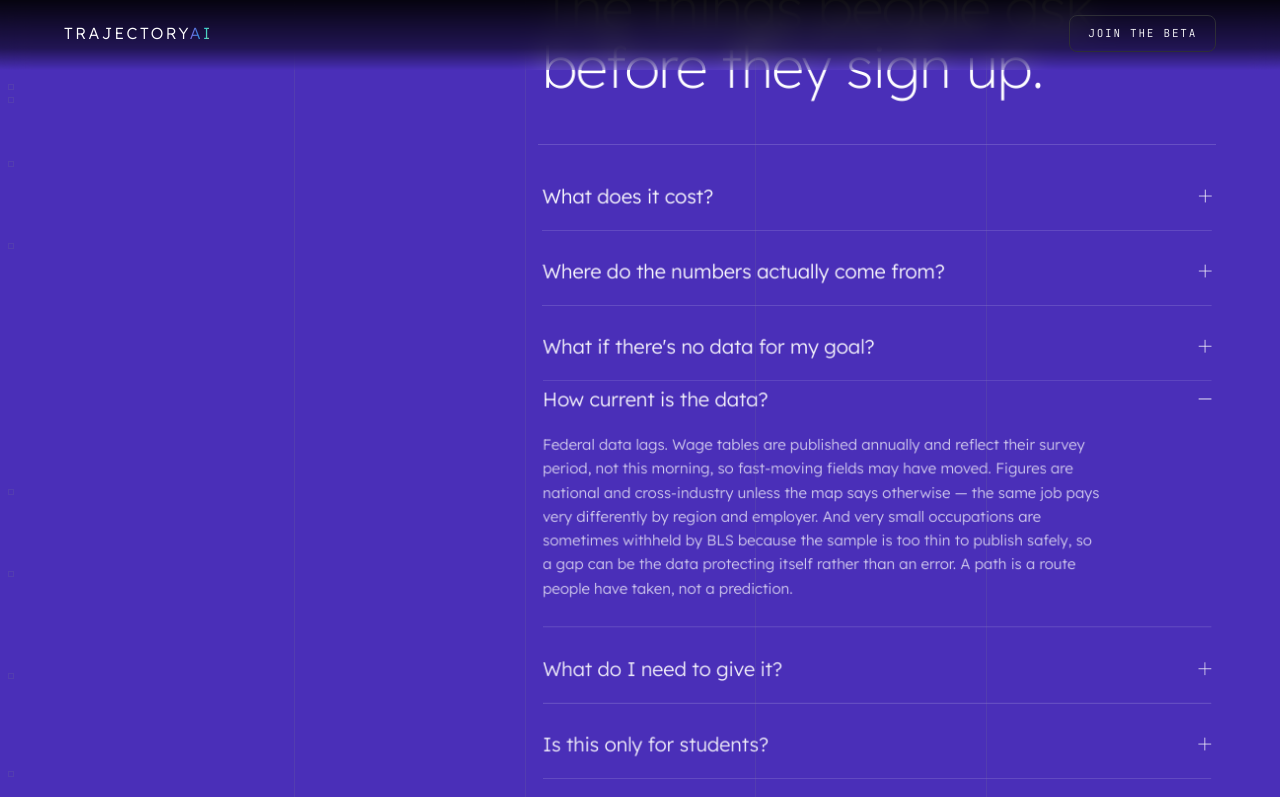
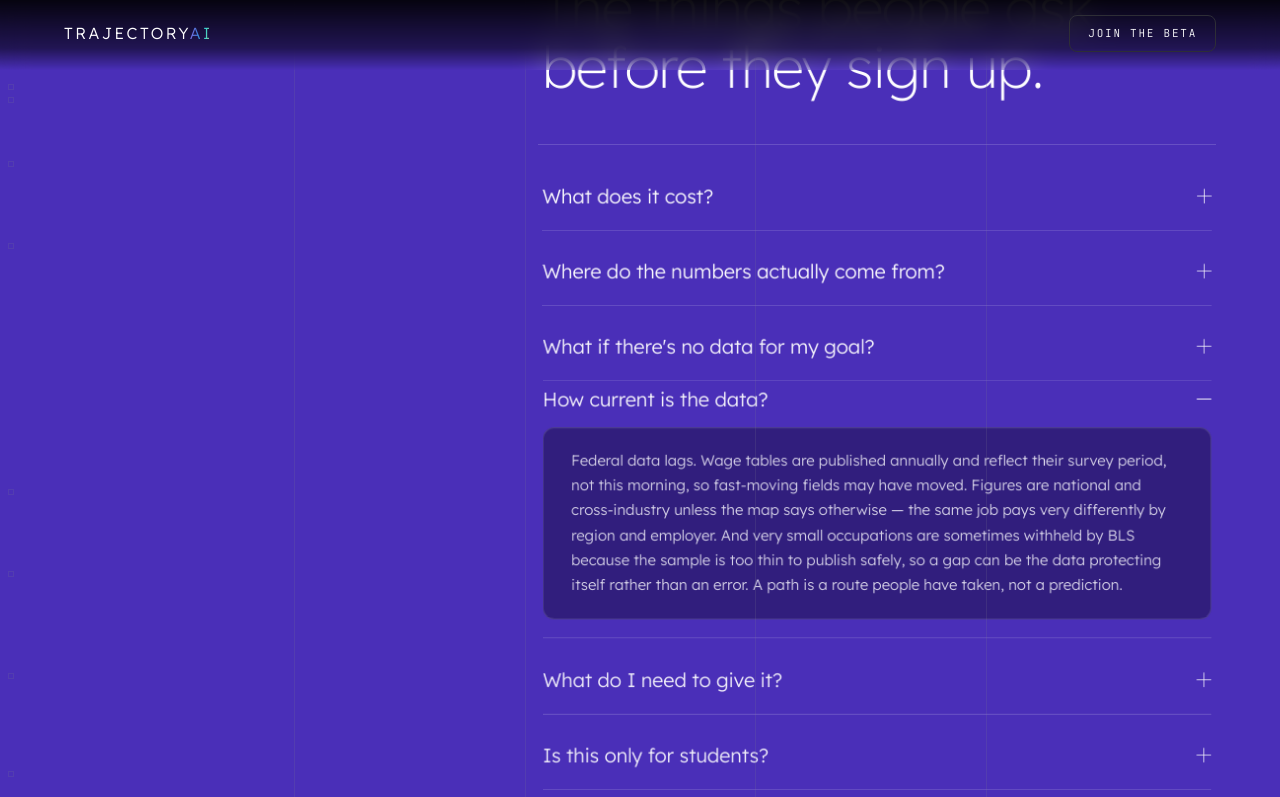
Before and after one commit to oeguobadia-dot/trajectory_landing_page, a website: page src/index.html in a window 1280 px wide. Both pictures are taken after a click on the heading "How current is the data?". Shown: the part 7397-8194 px from the top of the page. Drawn offline with Linux system fonts and the light colour scheme; a web font is replaced by a local one.

Commit message:
FAQ Integration

```diff
--- a/src/index.html
+++ b/src/index.html
@@ -490,29 +490,48 @@ body.over-brand .thread-head{box-shadow:0 0 14px rgba(255,255,255,.6)}
 /* ---------- reform: elements disperse and reassemble across boundaries ---------- */
 .rf{will-change:transform,opacity}
 
-/* ---------- FAQ, after Cleanmeter's accordion ---------- */
+/* ---------- FAQ: single-open animated accordion ---------- */
 .faq-sec{display:grid;grid-template-columns:1fr;gap:clamp(22px,3vw,38px)}
 @media(min-width:960px){.faq-sec{grid-template-columns:.9fr 1.4fr;align-items:start}}
-/* a question and its toggle need to stay visibly paired, so the list gets a
-   measure instead of spanning the full page width */
 .faq{border-top:1px solid var(--rule);margin-top:clamp(34px,4.5vw,58px)}
-.faq details{border-bottom:1px solid var(--rule)}
+.faq details{
+  border-bottom:1px solid var(--rule);overflow:hidden;height:auto;
+  transition:height .30s var(--ease),background .30s var(--ease),border-color .30s var(--ease);
+}
 .faq summary{
   list-style:none;cursor:pointer;padding:22px 0;
   display:grid;grid-template-columns:1fr auto;gap:24px;align-items:center;
   font-family:var(--head);font-weight:300;font-size:clamp(16px,1.7vw,20px);
-  letter-spacing:-.005em;transition:color .3s var(--ease);
+  letter-spacing:-.005em;
+  transition:color .28s var(--ease),padding .30s var(--ease),transform .30s var(--ease);
 }
 .faq summary::-webkit-details-marker{display:none}
-.faq summary:hover{color:var(--ash)}
-.faq .plus{position:relative;width:13px;height:13px;flex:none}
-.faq .plus::before,.faq .plus::after{content:"";position:absolute;background:var(--ash);
-  transition:transform .4s var(--ease),background .4s var(--ease)}
-.faq .plus::before{left:0;top:6px;width:13px;height:1px}
-.faq .plus::after{top:0;left:6px;width:1px;height:13px}
-.faq details[open] .plus::after{transform:rotate(90deg)}
-.faq details[open] .plus::before,.faq details[open] .plus::after{background:var(--accent)}
-.faq .ans{padding:0 0 26px;max-width:62ch;font-size:15px;line-height:1.62;color:var(--ash)}
+.faq summary:hover{color:#fff;transform:translateX(4px)}
+.faq details[open] summary{color:#fff;padding-bottom:16px}
+.faq .plus{position:relative;width:15px;height:15px;flex:none}
+.faq .plus::before,.faq .plus::after{
+  content:"";position:absolute;background:var(--ash);border-radius:1px;
+  transition:transform .32s var(--ease),background .32s var(--ease),opacity .32s var(--ease)
+}
+.faq .plus::before{left:0;top:7px;width:15px;height:1px}
+.faq .plus::after{top:0;left:7px;width:1px;height:15px}
+.faq details[open]:not(.is-closing) .plus::after{transform:rotate(90deg);opacity:0}
+.faq details[open]:not(.is-closing) .plus::before{background:#fff}
+.faq details.is-closing .plus::before,.faq details.is-closing .plus::after{background:var(--ash)}
+.faq .ans{
+  max-width:none;margin:0 0 18px;padding:20px clamp(18px,2.2vw,28px) 22px;
+  border:1px solid rgba(255,255,255,.14);border-radius:var(--radius-box);
+  background:rgba(12,8,35,.30);box-shadow:inset 0 1px 0 rgba(255,255,255,.035);
+  font-size:15px;line-height:1.68;color:rgba(255,255,255,.84);
+  opacity:0;transform:translateY(-10px) scale(.992);
+  transition:opacity .30s var(--ease),transform .34s var(--ease),background .30s var(--ease);
+}
+.faq details[open]:not(.is-closing) .ans{opacity:1;transform:none;background:rgba(12,8,35,.42)}
+.faq details.is-closing .ans{opacity:0;transform:translateY(-7px) scale(.995)}
+@media(max-width:639px){
+  .faq summary{padding-block:19px;gap:18px}
+  .faq .ans{padding:18px;margin-bottom:14px}
+}
 
 /* ---------- word-by-word reveal, after Cleanmeter's manifesto block ---------- */
 [data-words] .w{display:inline-block;transition:opacity .1s linear}
@@ -1545,6 +1564,86 @@ const Track = (() => {
 /* ============================================================================
    5 — INTERACTIONS
    ============================================================================ */
+/* FAQ accordion — exactly one answer may be open at a time. */
+(function faqAccordion(){
+  const faq = document.querySelector('.faq');
+  if (!faq) return;
+
+  const items = [...faq.querySelectorAll('details')];
+  const reduced = matchMedia('(prefers-reduced-motion: reduce)').matches;
+  let busy = false;
+
+  // Guard against an author accidentally shipping more than one item open.
+  let foundOpen = false;
+  items.forEach(d => {
+    if (!d.open) return;
+    if (foundOpen) d.open = false;
+    foundOpen = true;
+  });
+
+  const wait = (el, ms) => new Promise(resolve => {
+    let done = false;
+    const finish = () => {
+      if (done) return;
+      done = true;
+      el.removeEventListener('transitionend', onEnd);
+      resolve();
+    };
+    const onEnd = e => { if (e.propertyName === 'height') finish(); };
+    el.addEventListener('transitionend', onEnd);
+    setTimeout(finish, ms);
+  });
+
+  async function closeItem(d){
+    if (!d.open) return;
+    if (reduced){ d.open = false; return; }
+
+    d.classList.add('is-closing');
+    d.style.height = d.scrollHeight + 'px';
+    d.offsetHeight; // lock the current rendered height before collapsing
+    const summaryH = d.querySelector('summary').offsetHeight;
+    requestAnimationFrame(() => { d.style.height = summaryH + 'px'; });
+    await wait(d, 360);
+    d.open = false;
+    d.classList.remove('is-closing');
+    d.style.height = '';
+  }
+
+  async function openItem(d){
+    if (d.open) return;
+    if (reduced){ d.open = true; return; }
+
+    const summary = d.querySelector('summary');
+    const startH = summary.offsetHeight;
+    d.style.height = startH + 'px';
+    d.open = true;
+    const endH = d.scrollHeight;
+    d.offsetHeight;
+    requestAnimationFrame(() => { d.style.height = endH + 'px'; });
+    await wait(d, 380);
+    d.style.height = 'auto';
+  }
+
+  items.forEach(d => {
+    const summary = d.querySelector('summary');
+    summary.addEventListener('click', async e => {
+      e.preventDefault();
+      if (busy) return;
+      busy = true;
+
+      if (d.open){
+        await closeItem(d);
+      } else {
+        const current = items.find(x => x !== d && x.open);
+        if (current) await closeItem(current);
+        await openItem(d);
+      }
+
+      busy = false;
+    });
+  });
+})();
+
 /* Continuous reform. Every marked element carries its own scroll progress, so
    as one section leaves the frame its parts drift apart and fade while the next
    section's parts converge into place — the page reshapes rather than sliding.
```
